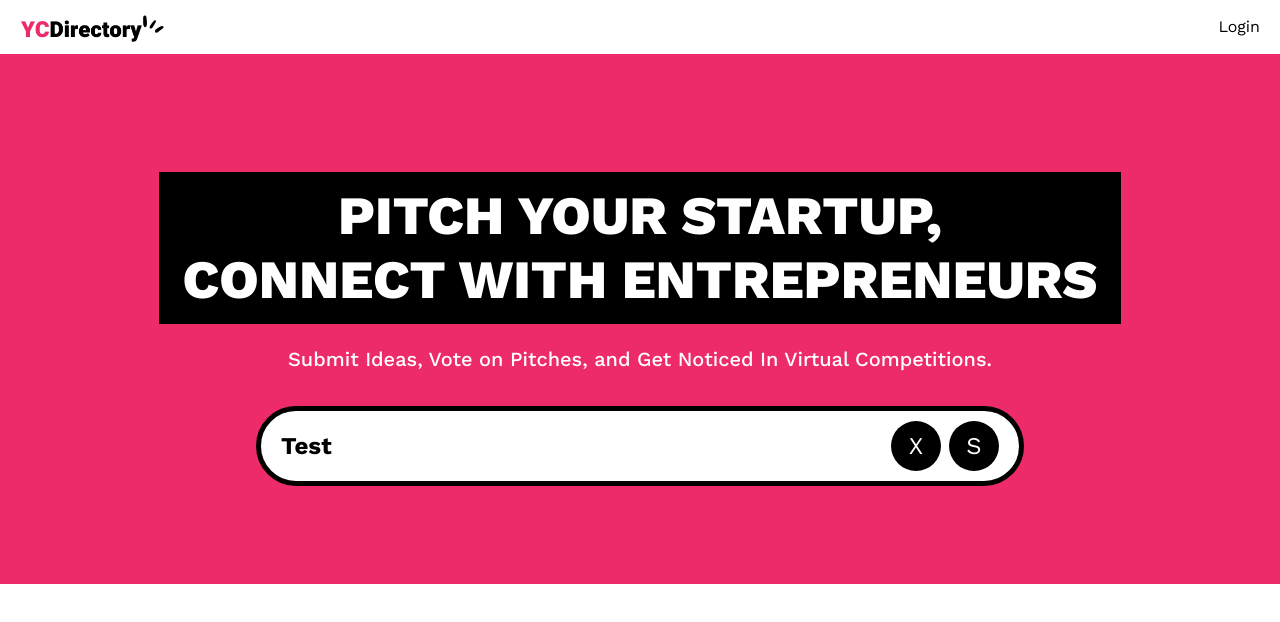
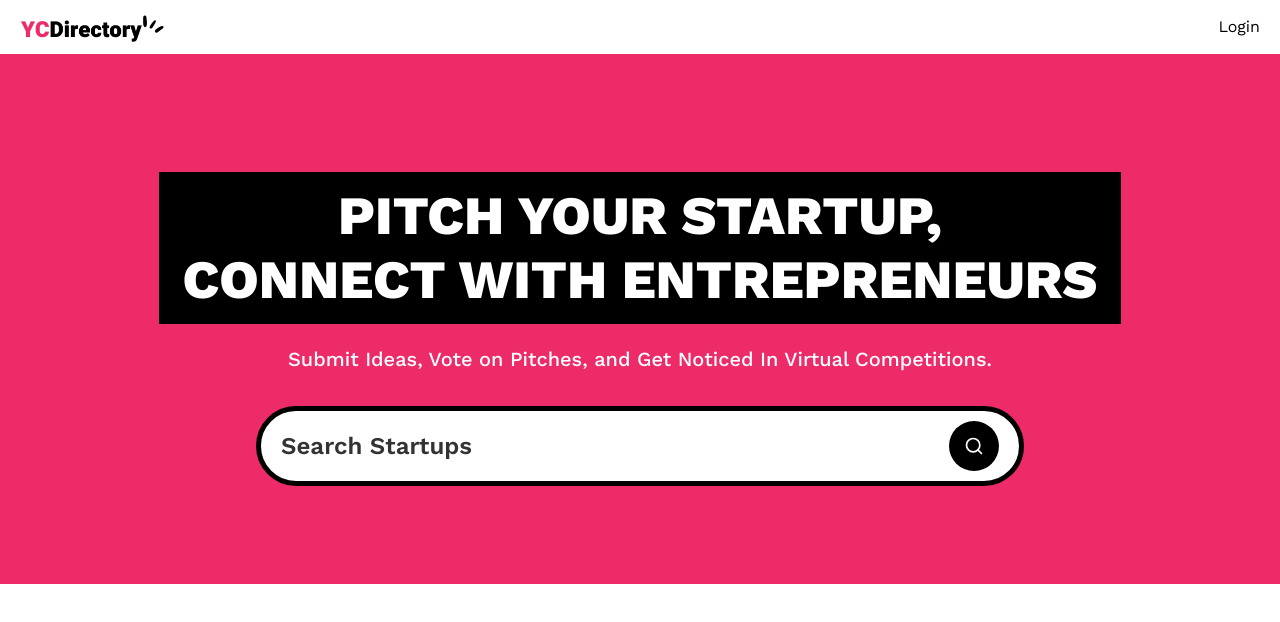
Before and after one commit to TokhirAsadov/next-15-app, a Next.js app: page / in a window 1280 px wide. Shown: the top 622 px of the page. Built offline with nearby package versions, Linux system fonts and the light colour scheme; no server answers.

Commit message:
page is changed

```diff
--- a/app/(root)/layout.tsx
+++ b/app/(root)/layout.tsx
@@ -1,5 +1,5 @@
 import React from "react";
-import Navbar from "@/app/components/Navbar";
+import Navbar from "@/components/Navbar";
 
 export default function Layout({children}: Readonly<{ children: React.ReactNode }>){
     return (
--- a/app/(root)/page.tsx
+++ b/app/(root)/page.tsx
@@ -1,6 +1,10 @@
-import SearchForm from "@/app/components/SearchForm";
+import SearchForm from "@/components/SearchForm";
 
-export default function Home() {
+export default async function Home({ searchParams } : {
+    searchParams: Promise<{query?: string}>
+}) {
+    const query = (await searchParams).query;
+
   return (
     <>
         <section className="pink_container">
@@ -8,7 +12,7 @@
             <p className="sub-heading !max-w-3xl">
                 Submit Ideas, Vote on Pitches, and Get Noticed In Virtual Competitions.
             </p>
-            <SearchForm />
+            <SearchForm query={query} />
         </section>
     </>
   );
--- a/app/components/SearchForm.tsx
+++ b/components/SearchForm.tsx
@@ -1,9 +1,8 @@
 import Form from "next/form";
-import SearchFormReset from "@/app/components/SearchFormReset";
+import SearchFormReset from "@/components/SearchFormReset";
+import {Search} from "lucide-react";
 
-const SearchForm = () => {
-    const query = "Test";
-
+const SearchForm = ({ query } : {query?: string}) => {
     return (
         <Form action={"/"} scroll={false} className={"search-form"}>
             <input
@@ -16,7 +15,9 @@
             <div className="flex gap-2">
                 {query && <SearchFormReset />}
 
-                <button type={"submit"} className={"search-btn text-white"}>S</button>
+                <button type={"submit"} className={"search-btn text-white"}>
+                    <Search className={"size-5"}/>
+                </button>
             </div>
         </Form>
     )
```
Also changed, not shown: components/Navbar.tsx (renamed from app/components/Navbar.tsx).
